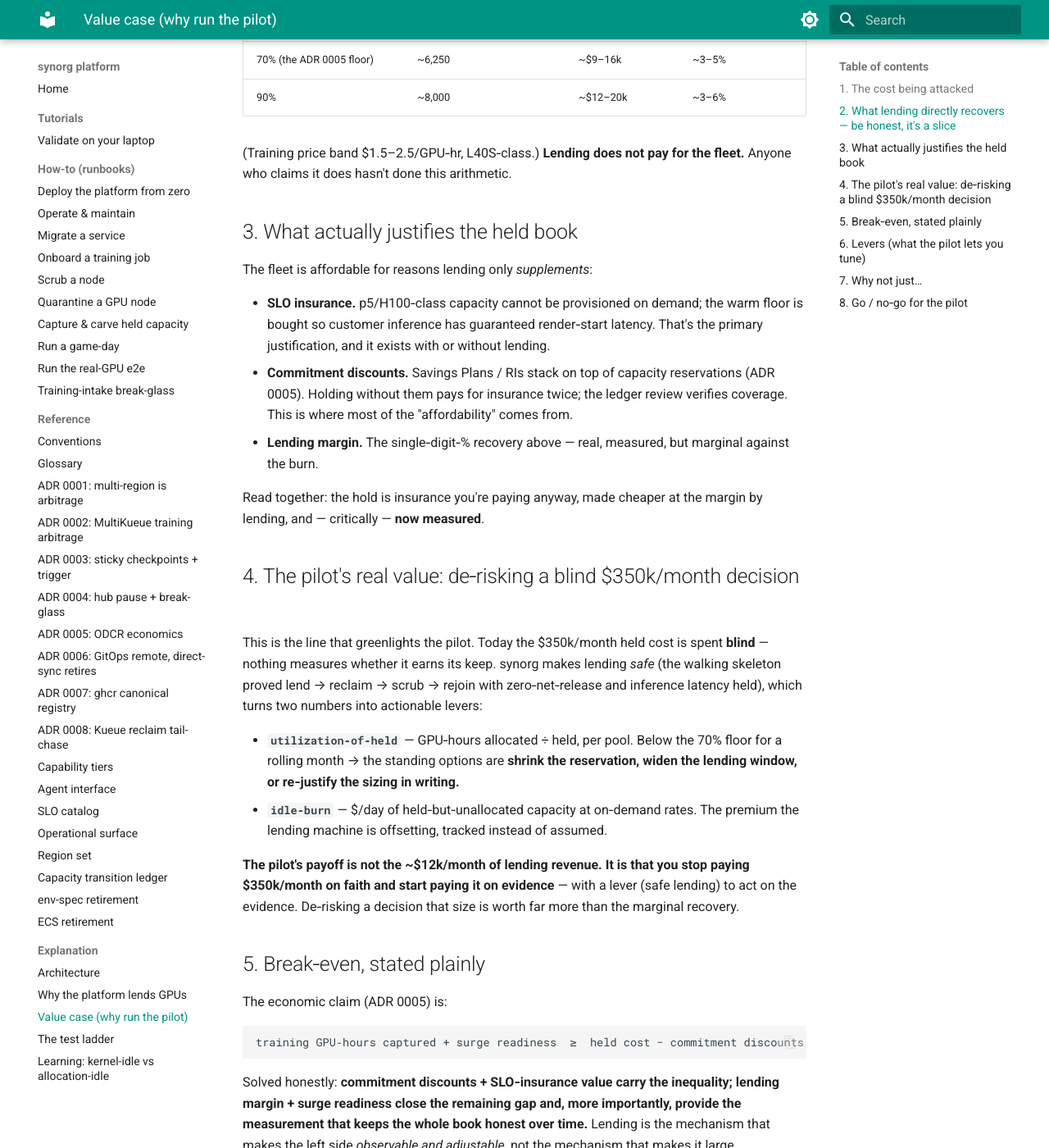
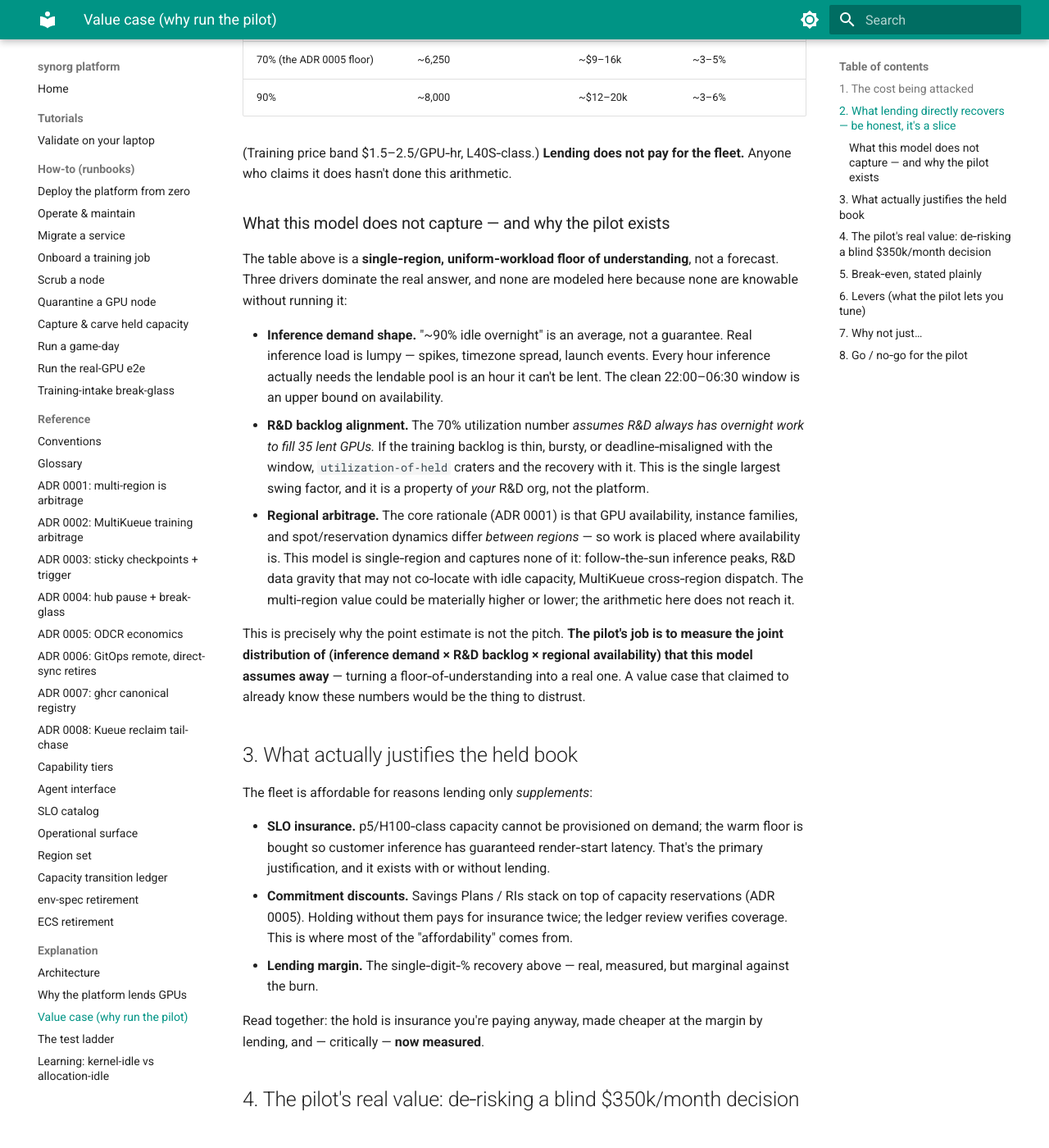
Before and after one commit to nycterent/synorg, an MkDocs documentation site: the page built from docs/value-case.md, in a window 1280 px wide and 1400 px high, scrolled down 914 px. Shown: the whole window at 82% size. Built offline with MkDocs 1.6.1 and Material for MkDocs 9.7.7, drawn with Linux system fonts in a browser that asks for light colours.

Commit message:
docs(value): bound the estimate — name the unmodeled drivers the pilot must measure
The recovery table is a single-region, uniform-workload floor, not a
forecast. Adds a 'what this model does not capture' subsection naming the
three dominant unmodeled drivers — inference demand shape (idle is an
average, not a guarantee), R&D backlog alignment (the largest swing, a
property of the org not the platform), and regional arbitrage (ADR 0001's
core rationale, which the single-region model omits entirely). Reframes
the point estimate as a floor-of-understanding and the pilot as the thing
that measures the joint distribution the model assumes away — consistent
with the doc's measurement-is-the-value thesis. (g7e verified a real EC2
family, no change.)

```diff
--- a/docs/value-case.md
+++ b/docs/value-case.md
@@ -37,6 +37,34 @@ otherwise be bought separately. From the pilot book, ~35 lendable GPUs × the
 
 (Training price band $1.5–2.5/GPU‑hr, L40S‑class.) **Lending does not pay for the
 fleet.** Anyone who claims it does hasn't done this arithmetic.
+
+### What this model does not capture — and why the pilot exists
+
+The table above is a **single‑region, uniform‑workload floor of understanding**,
+not a forecast. Three drivers dominate the real answer, and none are modeled here
+because none are knowable without running it:
+
+- **Inference demand shape.** "~90% idle overnight" is an average, not a
+  guarantee. Real inference load is lumpy — spikes, timezone spread, launch
+  events. Every hour inference actually needs the lendable pool is an hour it
+  can't be lent. The clean 22:00–06:30 window is an upper bound on availability.
+- **R&D backlog alignment.** The 70% utilization number *assumes R&D always has
+  overnight work to fill 35 lent GPUs.* If the training backlog is thin, bursty,
+  or deadline‑misaligned with the window, `utilization‑of‑held` craters and the
+  recovery with it. This is the single largest swing factor, and it is a property
+  of *your* R&D org, not the platform.
+- **Regional arbitrage.** The core rationale (ADR 0001) is that GPU availability,
+  instance families, and spot/reservation dynamics differ *between regions* — so
+  work is placed where availability is. This model is single‑region and captures
+  none of it: follow‑the‑sun inference peaks, R&D data gravity that may not
+  co‑locate with idle capacity, MultiKueue cross‑region dispatch. The multi‑region
+  value could be materially higher or lower; the arithmetic here does not reach it.
+
+This is precisely why the point estimate is not the pitch. **The pilot's job is to
+measure the joint distribution of (inference demand × R&D backlog × regional
+availability) that this model assumes away** — turning a floor‑of‑understanding
+into a real one. A value case that claimed to already know these numbers would be
+the thing to distrust.
 
 ## 3. What actually justifies the held book
 
```
